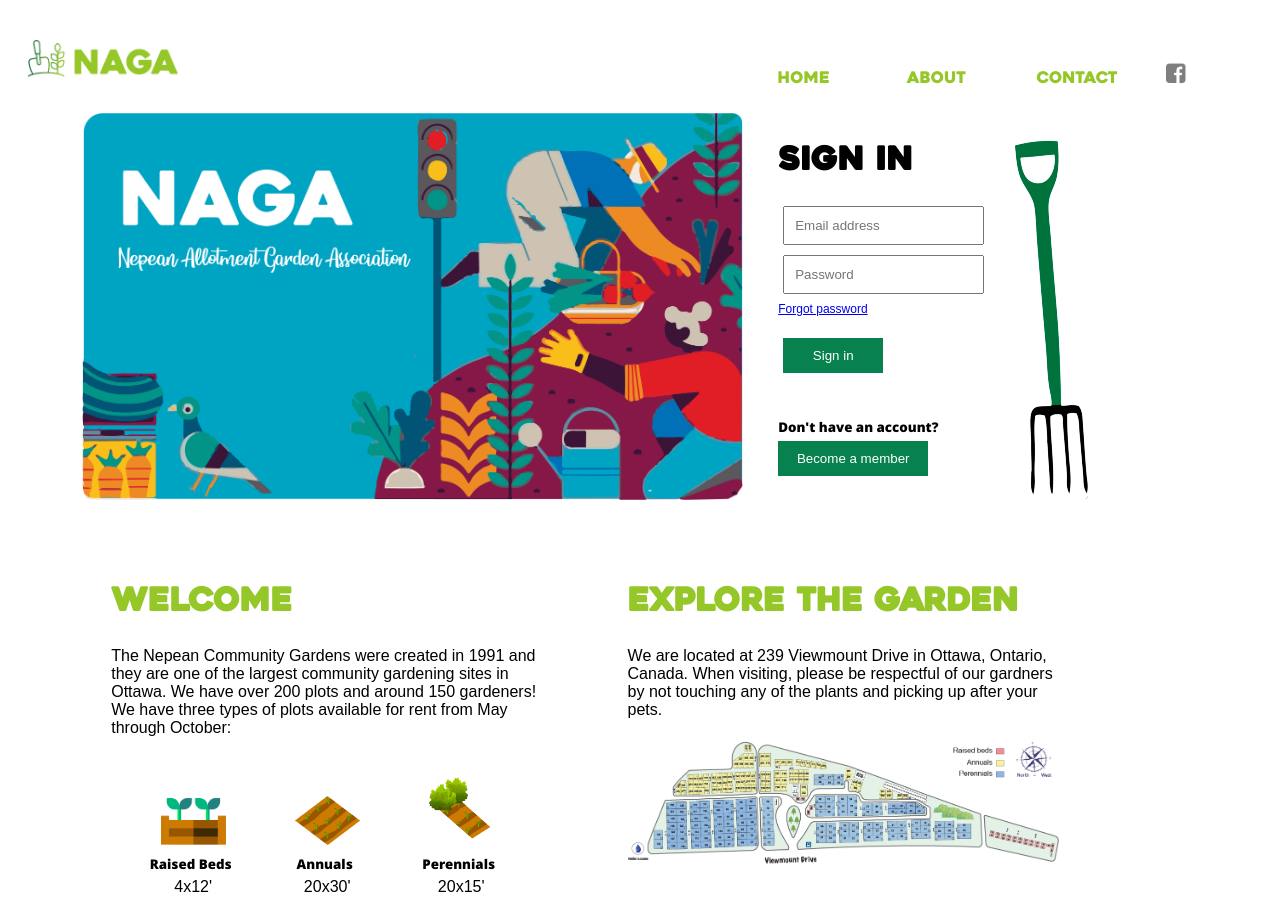
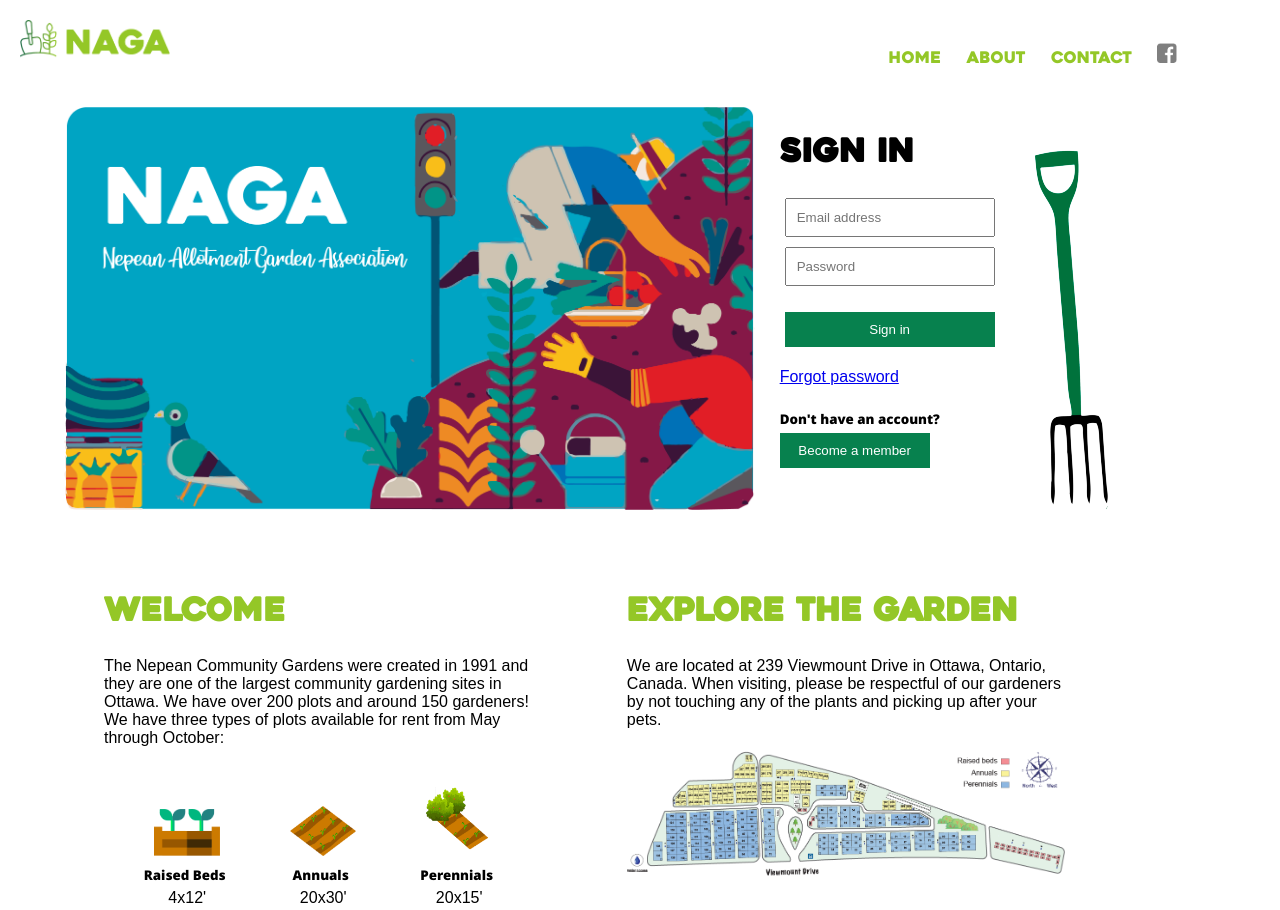
Before and after one commit to nagagardens/naga, a plain HTML site: page index.html in a window 1280 px wide. Shown: the top 910 px of the page. Drawn offline with nearby package versions, Linux system fonts and the light colour scheme; grey boxes are pictures that could not be loaded.

Commit message:
responsive home

```diff
--- a/admin.html
+++ /dev/null
@@ -1,140 +0,0 @@
-<!doctype html>
-<html lang="en">
-<head>
-  <meta charset="utf-8">
-
-  <script src="js/amazon-cognito-identity.min.js"></script>
-  <script src="js/config.js"></script>
-  <script type="text/javascript" src="js/profile.js"></script>
-  <link rel="stylesheet" href="css/styles.css">
-  <script type="text/javascript" src="js/autocomplete.js"></script>
-  <script>
-    window.onload = function(){
-      getUserAttributes();
-      document.getElementById("defaultTab").click();
-    }
-  </script>
-
-</head>
-
-<body>
-
-    <!--Header -->
-  <div class="header">
-    <span style="width:60%" onclick="window.location.href='./index.html'"><img src="img/logo.png" width="150"></span>
-    <span style="width:10%" onclick="window.location.href='./index.html'">Home</span>
-    <span style="width:10%">About</span>
-    <span style="width:10%">Contact</span>
-    <span><img src="img/facebook.png" width="20"></span>
-  </div>
-
-     <br><br><br><br><br>
-
-
-  <div style="margin-left:auto; margin-right:auto; min-height: 1000px; width:90%;">
-    <table width="100%">
-      <tr>
-        <td ><h3>Admin Console</h3>
-          <br>
-          <b>User: </b><span class="edit_profile" id="member_email"></span>
-        <br><br><input type="button"  onclick="window.location.href='./profile.html'" value="Go to profile">
-        <input type="button" onclick="signOut();" value="Sign out" style="background-color:tomato"></td>
-      </tr>
-    </table>
-    <br><br>
-
-
-    <div class="admin_tab">
-      <button class="admin_tab_buttons" onclick="open_admin_tab(event, 'members_container');get_naga_members();"><h5>Members</h5></button>
-      <button class="admin_tab_buttons" onclick="open_admin_tab(event, 'plots_container');get_plots();"><h5>Plots</h5></button>
-      <button class="admin_tab_buttons" onclick="open_admin_tab(event, 'waiting_list_container');get_waiting_list()" id="defaultTab" ><h5>Waiting List</h5></button>
-    </div>
-
-
-    <!--All Members -->
-    <div  id='members_container' class="admin_tab_content">
-
-      <div id="add_member_container">
-        <br><b>Add a member</b><br><br>
-        <table>
-          <tr>
-            <td valign="top">
-              <input id="admin_input_email" type="text" placeholder="Email address">
-              <br><input id="admin_input_first_name" type="text" Placeholder="First Name">
-              <br><input id="admin_input_last_name" type="text"  Placeholder="Last Name">
-
-             </td>
-            <td valign="top">
-              <input id="admin_input_street_address" type="text" Placeholder="Street Address" style="width:200px" >
-              <br><input id="admin_input_city" type="text" placeholder="City" value="Ottawa" style="width:80px" >
-              <select id="admin_input_province" style="width:80px"> <option value="AB">AB</option><option value="BC">BC</option><option value="MB">MB</option><option value="NB">NB</option><option value="NL">NL</option><option value="NS">NS</option><option value="ON" selected>ON</option><option value="PE">PE</option><option value="QC">QC</option><option value="SK">SK</option><option value="NT">NT</option><option value="NU">NU</option><option value="YT">YT</option></select>
-              <br><input id="admin_input_postal_code" type="text" Placeholder="Postal Code" style="width:100px" >
-
-            </td><td valign="top">
-              <input  id="admin_input_phone_number" type="text" Placeholder="Phone number" >
-              <br><br><input id="admin_input_admin_checkbox" type="checkbox"> Admin user
-              <br><br><input type="button"  onclick="add_member();" value="Submit">
-            </td>
-
-          </tr>
-        </table>
-      </div>
-        <br><br>
-        <table id="admin_members_table" class="list" ></table>
-    </div>
-
-
-    <!--All Plots -->
-    <div id="plots_container"  class="admin_tab_content">
-      <br><b>Add a plot</b><br>
-      <br><input type="text" id="input_plotId" style="width:100px" placeholder="Number" required>
-      <select id="input_plot_type">
-        <option>Type</option>
-        <option>Raised beds</option>
-        <option>Annuals</option>
-        <option>Perennials</option>
-        <option>Lockers</option>
-      </select>
-      <input type="text" id="input_plot_width"  placeholder="Width (feet)" style="width:100px" required>
-      <input type="text" id="input_plot_height"  placeholder="Height (feet)" style="width:100px" required>
-      <input type="text" id="input_plot_rate"  placeholder="Rate ($)" style="width:100px" required>
-      <input type="button" onclick="add_plot();" value="Add plot">
-      <br><br><div id="all_plots"></div>
-      <table id="admin_plots_table" class="list"></table>
-
-    </div>
-
-    <!--Waiting List -->
-    <div id="waiting_list_container" class="admin_tab_content">
-      <br><b>Add to waiting list</b><br>
-      <br><input type="text" id="admin_input_waiting_list_email"  placeholder="Email address" required>
-      <select id="admin_input_waiting_list_plot_type">
-        <option>Raised beds</option>
-        <option>Annuals</option>
-        <option>Perennials</option>
-        <option>Lockers</option>
-
-      </select>
-      <select id="admin_input_waiting_list_plot_number">
-        <option>Plot Number</option>
-        <option>A01</option>
-        <option>P01</option>
-        <option>R01</option>
-      </select>
-      <input type="button" onclick="add_plot();" value="Add plot">
-      <br><br><div id="all_waiting_lists"></div>
-
-
-
-    </div>
-
-
-
-
-
-
-</body>
-
-
-<script type="text/javascript" src="js/admin.js"></script>
-</html>
--- a/css/styles.css
+++ b/css/styles.css
@@ -18,74 +18,6 @@
 }
 
 
-
-
-body {
-  font: 16px Arial, Helvetica, sans-serif;
-
-}
-h1 {
-  font-family: 'heavitas';
-  font-size: 24pt;
-  color: 07814E;
-}
-
-h2 {
-  font-family: 'heavitas';
-  font-size: 24pt;
-  color: #94C727;
-}
-
-h3 {
-  font-family: 'OpenSans-ExtraBold';
-  font-size: 18pt;
-  color: 07814E;
-  margin:0;
-}
-
-h4 {
-  font-family: 'OpenSans-ExtraBold';
-  font-size: 18pt;
-  color: #94C727;
-  margin:0;
-}
-
-h5 {
-  font-family: 'OpenSans-ExtraBold';
-  font-size: 10pt;
-  color: #000;
-  margin:5px;
-  margin-left:0px;
-}
-
-h6 {
-  font-family: 'OpenSans-ExtraBold';
-  font-size: 24pt;
-  color: #851847;
-  margin:20px;
-}
-
-
-
-.header {
-  padding: 10px 16px;
-  background: #fff;
-  top: 0;
-  width: 100%;
-  position: fixed;
-  padding:20px;
-  padding-top:40px;
-  color:#94C727;
-  font-family: 'heavitas';
-  font-size:12pt;
-}
-
-.header span{
-  display:inline-block;
-  cursor:pointer;
-}
-
-
 .lander{
   width:90%;
   margin-left:auto;
@@ -103,30 +35,11 @@
 .hero img{
   display:inline-block;
 }
-.banner{
-  width: 60%;
-  display:inline-block;
-}
 
 .banner img{
   width:100%;
 }
 
-.my_profile {
-  width:20%;
-  display:inline-block;
-  border-radius: 20px;
-  background-color: #f1f1f1;
-  padding:20px;
-  min-width: 250px;
-}
-
-.welcome {
-  display:inline-block;
-  width:45%;
-  vertical-align: top;
-  padding:40px;
-}
 
 
 .icon_plots {
@@ -156,15 +69,6 @@
 }
 
 
-
-.gallery {
-  column-count: 3;
- }
-
- .gallery img{
-  width:100%;
-  padding:10px;
- }
 
 
 
@@ -356,8 +260,207 @@
   vertical-align: top;
 }
 
+
+
+.my_profile {
+  width:20%;
+  display:inline-block;
+  border-radius: 20px;
+  background-color: #f1f1f1;
+  padding:20px;
+  min-width: 250px;
+}
+
+
+
+
 .my_plots{
   display:inline-block;
   width:70%;
   vertical-align: top;
   margin-left:20px;
+}
+
+
+
+body {
+  font: 16px Arial, Helvetica, sans-serif;
+  margin:0px;
+
+}
+h1 {
+  font-family: 'heavitas';
+  color: 07814E;
+  font-size: 24pt;
+
+}
+
+h2 {
+  font-family: 'heavitas';
+  font-size: 24pt;
+  color: #94C727;
+}
+
+h3 {
+  font-family: 'OpenSans-ExtraBold';
+  font-size: 18pt;
+  color: 07814E;
+  margin:0;
+}
+
+h4 {
+  font-family: 'OpenSans-ExtraBold';
+  font-size: 18pt;
+  color: #94C727;
+  margin:0;
+}
+
+h5 {
+  font-family: 'OpenSans-ExtraBold';
+  font-size: 10pt;
+  color: #000;
+  margin:5px;
+  margin-left:0px;
+}
+
+h6 {
+  font-family: 'OpenSans-ExtraBold';
+  font-size: 24pt;
+  color: #851847;
+  margin:20px;
+}
+
+
+
+
+
+ /* For mobile phones: */
+
+.header {
+  width: 100%;
+  position: fixed;
+  color:#94C727;
+  font-family: 'heavitas';
+  font-size:12pt;
+  background-color: white;
+}
+
+.header_logo {
+  width:50%;
+  margin:10px;
+  margin-left:20px;
+  margin-top:20px;
+  display: inline-block;
+}
+.header_buttons {
+  display:none;
+}
+
+.banner{
+   width:100%;
+   display:inline-block;
+
+  }
+
+.sign_in{
+  width:70%;
+  display:inline-block;
+
+
+}
+
+
+.sign_in input {
+  width:100%;
+}
+.banner2 {
+  width:75px;
+  display: inline-block;
+  margin-left:20px;
+}
+
+
+.gallery {
+  column-count: 2;
+  column-gap: 3px;
+ }
+
+
+ .gallery img{
+  width:100%;
+  padding:3px;
+ }
+
+
+/* For tablets: */
+@media only screen and (min-width: 780px) {
+
+
+  .header_buttons {
+    text-align: right;
+    width:40%;
+    margin:10px;
+    display:inline-block;
+  }
+
+  .header_buttons span{
+    margin-right:20px;
+  }
+
+
+
+  .welcome {
+    display:inline-block;
+    width:100%;
+    vertical-align: top;
+    padding:40px;
+  }
+
+
+
+  .gallery {
+    column-count: 3;
+  }
+
+
+  .gallery img{
+    padding:10px;
+  }
+
+}
+
+
+
+
+
+
+
+@media only screen and (min-width: 1200px) {
+
+  /* For big  desktop: */
+
+  .banner {
+    width:60%
+  }
+
+.sign_in{
+  width:250px;
+  display:inline-block;
+
+
+}
+
+.banner2 {
+  width:75px;
+  display: inline-block;
+}
+
+
+.welcome {
+  width:45%;
+}
+
+  h1 {
+    font-size: 24pt;
+  }
+}
--- a/index.html
+++ b/index.html
@@ -3,6 +3,7 @@
   <head>
       <title>Nepean Allotment Garden Association</title>
       <meta charset="utf-8">
+      <meta name="viewport" content="width=device-width, initial-scale=1">
       <script src="js/amazon-cognito-identity.min.js"></script>
       <script src="js/config.js"></script>
       <script src="js/index.js"></script>
@@ -18,27 +19,29 @@
 
     <!--Header -->
     <div class="header">
-      <span style="width:60%" onclick="window.location.href='./index.html'"><img src="img/logo.png" width="150"></span>
-      <span style="width:10%" onclick="window.location.href='./index.html'">Home</span>
-      <span style="width:10%">About</span>
-      <span style="width:10%">Contact</span>
-      <span><img src="img/facebook.png" width="20"></span>
+      <div class="header_logo" onclick="window.location.href='./index.html'"><img src="img/logo.png" width="150"></div>
+      <div class="header_buttons">
+        <span onclick="window.location.href='./index.html'">Home</span>
+        <span >About</span>
+        <span >Contact</span>
+        <span><img src="img/facebook.png" width="20"></span>
+      </div>
     </div>
       <br><br><br><br><br>
 
     <div class="lander">
       <!-- Hero -->
       <div class="hero">
-        <div class="banner">
-          <img src="img/hero.png">
-        </div>
+
+        <img class="banner" src="img/hero.png">
+
 
         <!-- My Profile -->
-        <div>
+        <div id='loader'> <img src="img/loader.gif" width="20"></div>
 
-          <div id='loader'> <img src="img/loader.gif" width="20"></div>
+        <div class="sign_in">
 
-          <div id="sign-out" style="display:none;">
+          <div  id="sign-out" style="display:none;">
             <h3>You are<br> logged in</h3>
             <br><br>
             <img src="img/icon_profile.png" onclick="window.location.href='./profile.html'" width="100">
@@ -48,22 +51,25 @@
             <br><input type="button" onclick="window.location.href='./profile.html'" value ="Go to profile">  <input type=button onclick="signOut();"  style="background-color:tomato" value="Sign out">
           </div>
 
-          <div id='sign-in' style="display:none">
+          <div id='sign-in' style="display:none;">
             <form>
             <h1>Sign in</h1>
             <input type="text" id="inputUsername"  placeholder="Email address" name="username" required autofocus>
             <br><input  type="password" id="inputPassword"  placeholder="Password" name="password" required>
-            <br><a style="font-size: 12px" href="#" onclick="window.location.href='https://naga.auth.us-east-1.amazoncognito.com/forgotPassword?client_id=6mkmj7cfc7vd5g04cgm6lrm6ql&response_type=code&scope=aws.cognito.signin.user.admin+email+openid+phone+profile&redirect_uri=https%3A%2F%2Fmain.d1yypu660eufge.amplifyapp.com%2Fverify.html'">Forgot password</a>
             <p> <input type="button" onclick="signInButton();" value="Sign in"></p>
+            <a  href="#" onclick="window.location.href='https://naga.auth.us-east-1.amazoncognito.com/forgotPassword?client_id=6mkmj7cfc7vd5g04cgm6lrm6ql&response_type=code&scope=aws.cognito.signin.user.admin+email+openid+phone+profile&redirect_uri=https%3A%2F%2Fmain.d1yypu660eufge.amplifyapp.com%2Fverify.html'">Forgot password</a>
             </form><br>
             <h5>Don't have an account?</h5>
             <input type="button" style="width:150px; margin:0;" onclick="window.location.href='https://naga.auth.us-east-1.amazoncognito.com/signup?client_id=6mkmj7cfc7vd5g04cgm6lrm6ql&response_type=code&scope=aws.cognito.signin.user.admin+email+openid+phone+profile&redirect_uri=https%3A%2F%2Fmain.d1yypu660eufge.amplifyapp.com%2Fverify.html'" value ="Become a member">
+          </div>
+          <br><br>
 
-          </div>
-          <br>
         </div>
 
-        <img src="img/Rake.png" style="width:75">
+        <img class="banner2" src="img/Rake.png">
+
+
+
 
       </div>
 
@@ -95,6 +101,7 @@
           Raised beds are often available within a year or even mid-season. Annual plots are rototilled every spring, and they take an average of 2+ years. Perennials plots are entirely maintained by the gardener renting them. They take an average of 3+ years and are only available to existing members.
           <br><br>
           Preference is given to active NAGA members on all plots.
+          <br><br>
         </span>
 
 
@@ -103,7 +110,7 @@
 
       <div class="welcome">
         <h2>Explore the garden</h2>
-        <span>We are located at 239 Viewmount Drive in Ottawa, Ontario, Canada. When visiting, please be respectful of our gardners by not touching any of the plants and picking up after your pets.</span>
+        <span>We are located at 239 Viewmount Drive in Ottawa, Ontario, Canada. When visiting, please be respectful of our gardeners by not touching any of the plants and picking up after your pets.</span>
 
 
         <br><br><a href="img/map_plots.png" target="new"><img src="img/map_plot_small.png" border="0" width="100%"></a>
```
